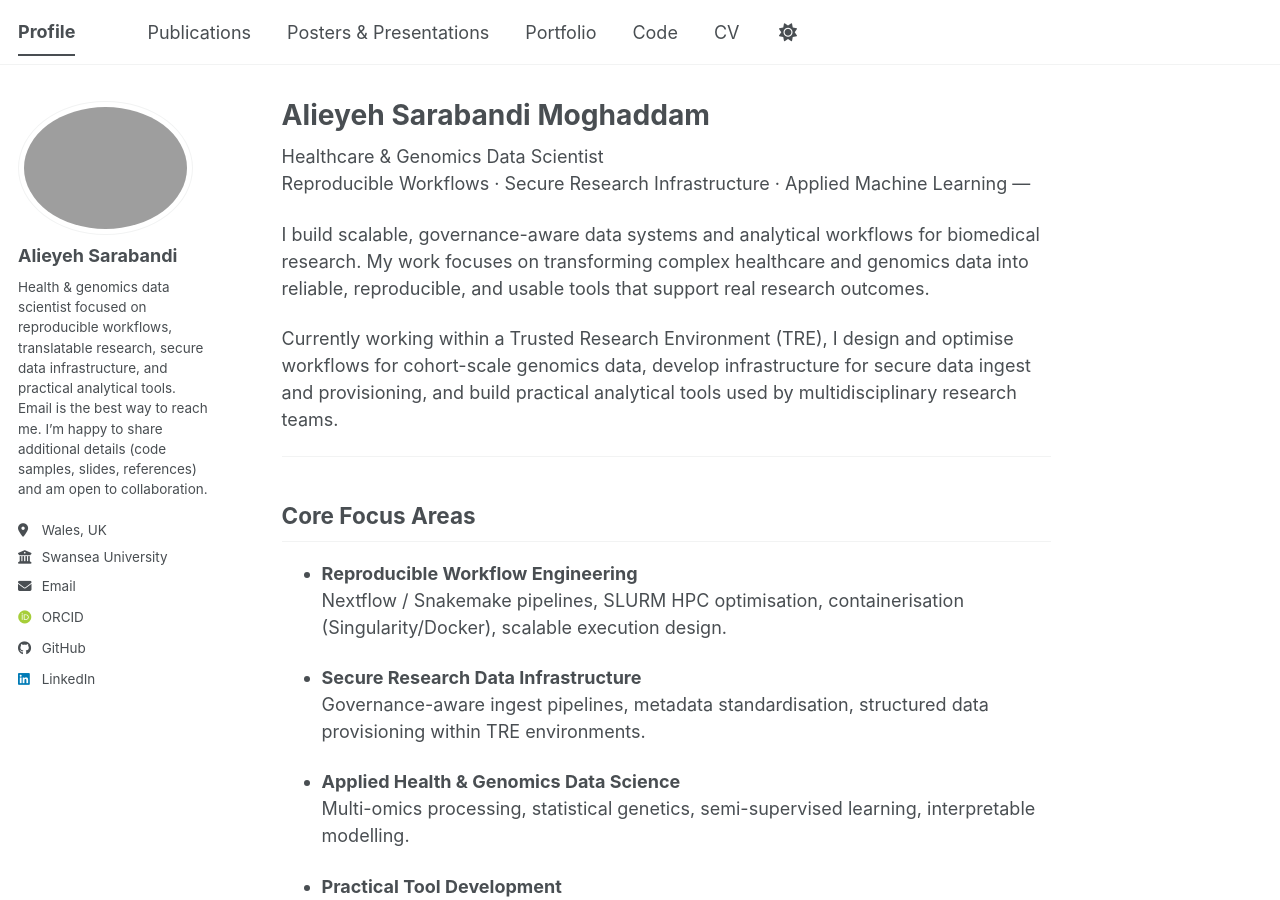
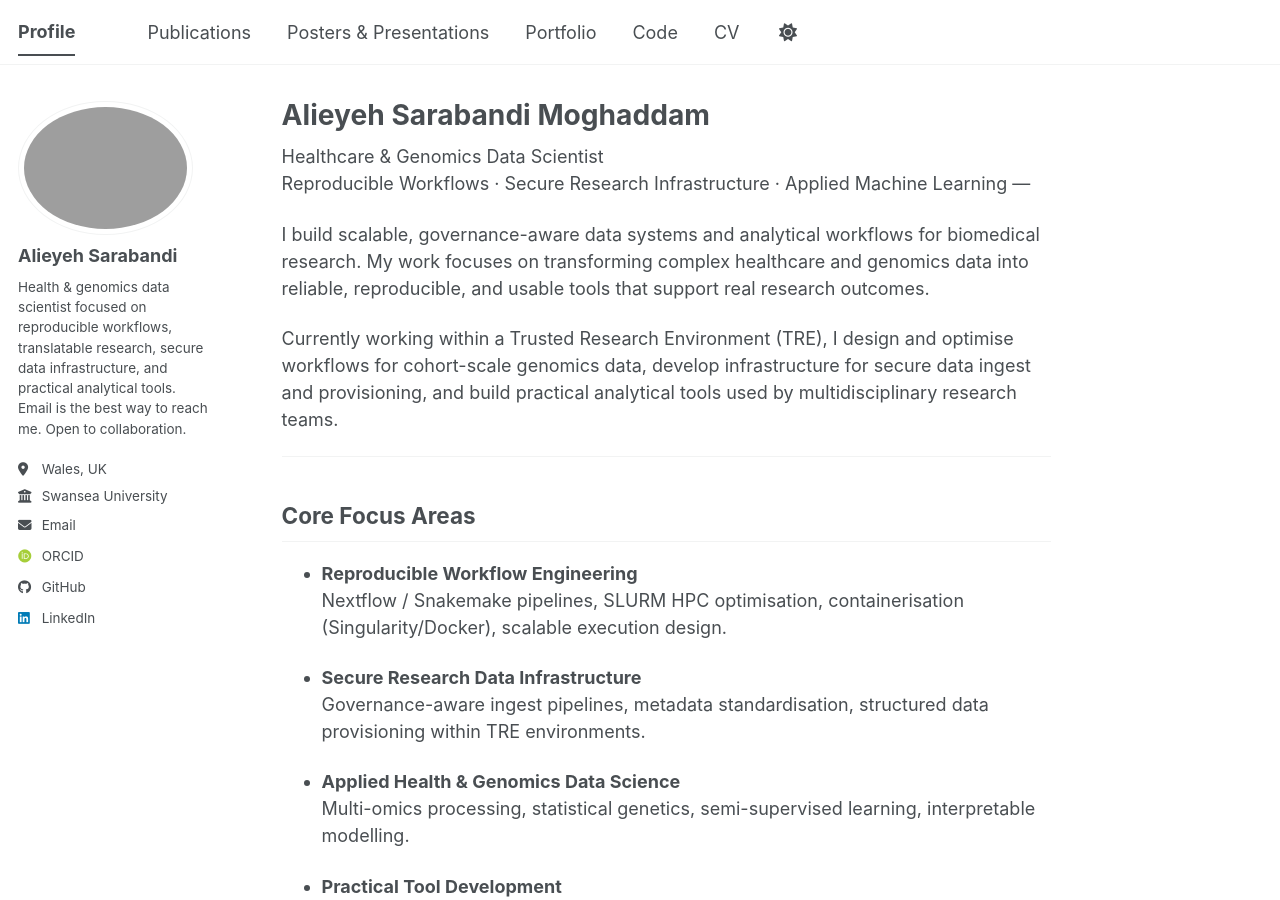
Before and after one commit to Alieyeh/alieyeh.github.io, a Jekyll site: the page built from _pages/about.md, in a window 1280 px wide and 900 px high. Built offline with Jekyll 4.4.1, drawn with Linux system fonts in a browser that asks for light colours; some web fonts are replaced; a script bundle is joined from its source files by our own code; library files that are not in the unit come from our copies.

Commit message:
Update _config.yml

```diff
--- a/_config.yml
+++ b/_config.yml
@@ -23,10 +23,10 @@ repository               : "Alieyeh/alieyeh.github.io"
 #               Additional customization can be done by editing /_includes/author-profile.html
 author:
   # Biographic information
-  avatar           : "pfp3.png"
+  avatar           : "pfp1.jpeg"
   name             : "Alieyeh Sarabandi"
   pronouns         : # example: "she/her"
-  bio              : "Health & genomics data scientist focused on reproducible workflows, translatable research, secure data infrastructure, and practical analytical tools. Email is the best way to reach me. I’m happy to share additional details (code samples, slides, references) and am open to collaboration."
+  bio              : "Health & genomics data scientist focused on reproducible workflows, translatable research, secure data infrastructure, and practical analytical tools. Email is the best way to reach me. Open to collaboration."
   location         : "Wales, UK"
   employer         : "Swansea University"
   uri              : # URL
```
